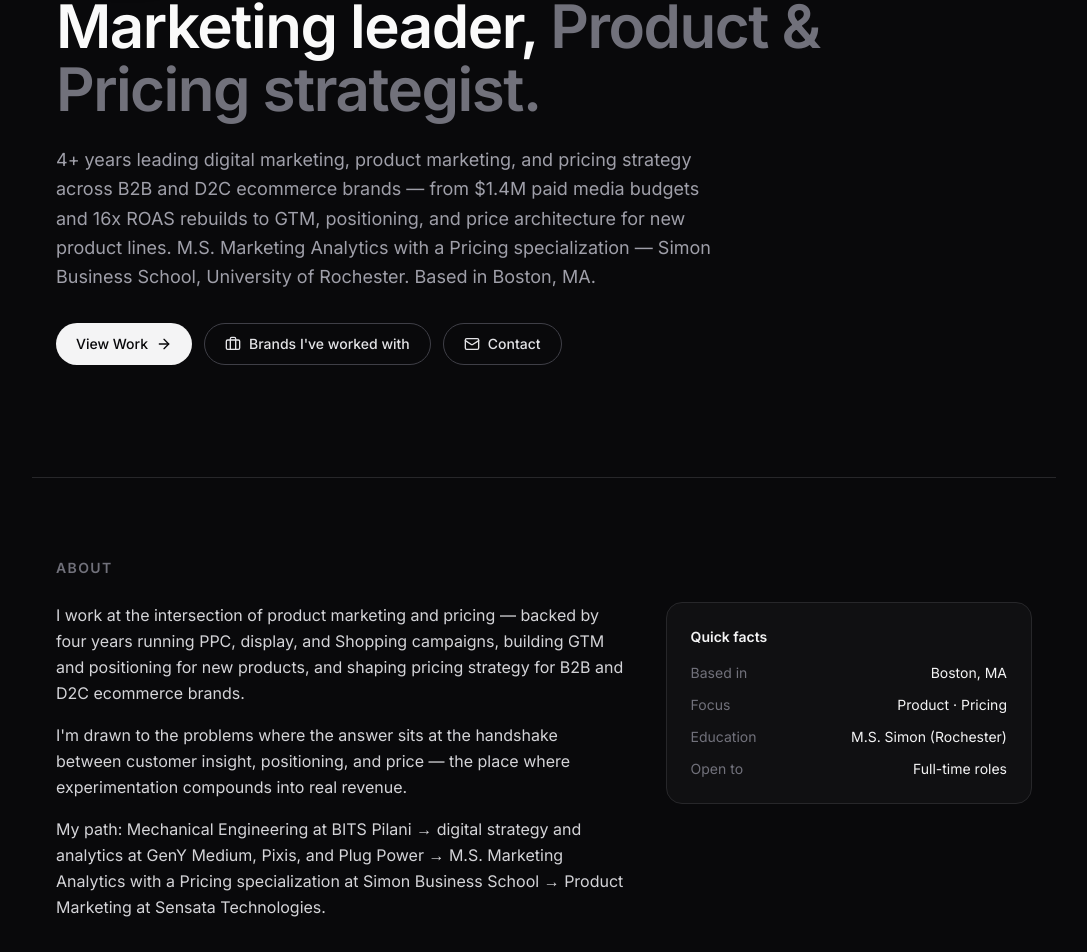
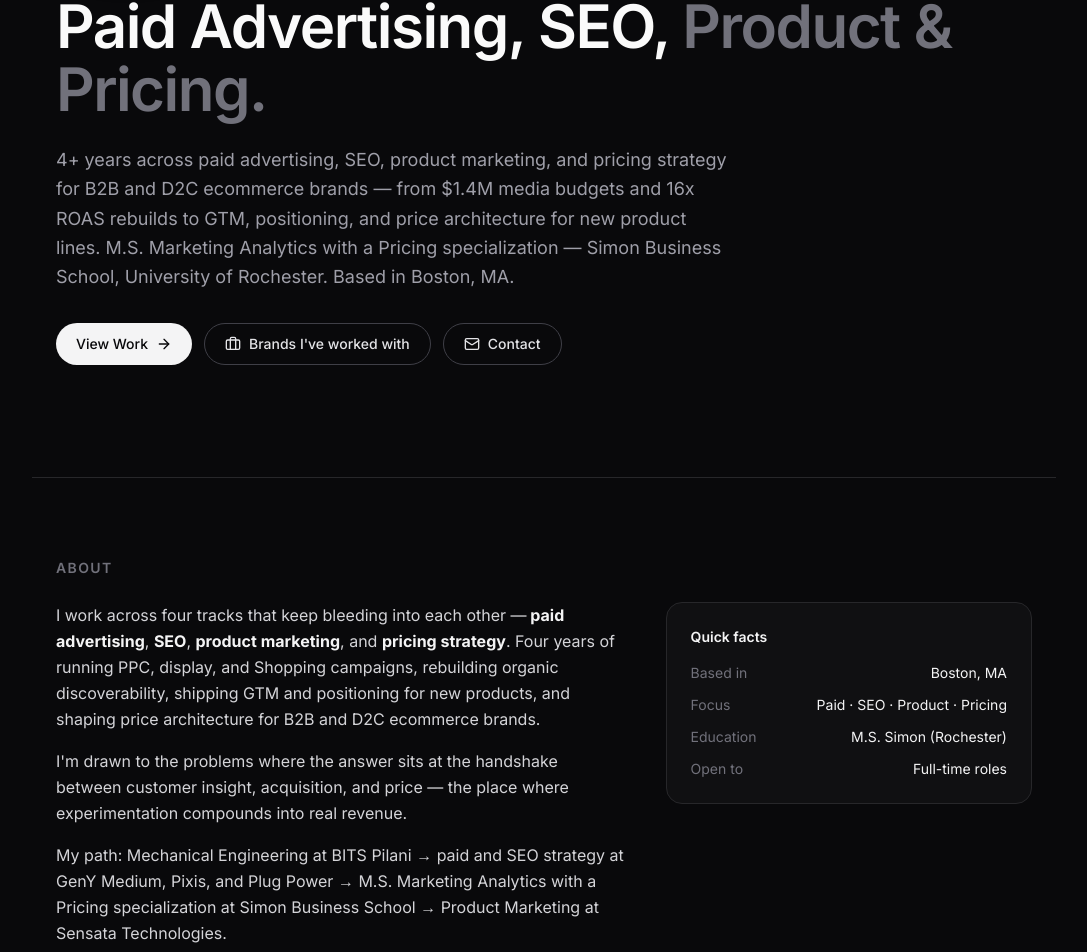
Before and after one commit to arokhith1998/adhi-portfolio, a Next.js app: page / in a window 1280 px wide. Shown: the part 380-1332 px from the top of the page, without its empty margins (96-1183 px from the left). Built offline with nearby package versions, Linux system fonts and the light colour scheme.

Commit message:
Reposition: Paid Advertising, SEO, Product, Pricing

```diff
--- a/src/components/About.tsx
+++ b/src/components/About.tsx
@@ -7,21 +7,26 @@
       <div className="mt-6 grid md:grid-cols-5 gap-10">
         <div className="md:col-span-3 space-y-4 text-zinc-300 leading-relaxed">
           <p>
-            I work at the intersection of product marketing and pricing —
-            backed by four years running PPC, display, and Shopping campaigns,
-            building GTM and positioning for new products, and shaping pricing
-            strategy for B2B and D2C ecommerce brands.
+            I work across four tracks that keep bleeding into each other —
+            <strong className="text-zinc-100"> paid advertising</strong>,{" "}
+            <strong className="text-zinc-100">SEO</strong>,{" "}
+            <strong className="text-zinc-100">product marketing</strong>, and{" "}
+            <strong className="text-zinc-100">pricing strategy</strong>. Four
+            years of running PPC, display, and Shopping campaigns, rebuilding
+            organic discoverability, shipping GTM and positioning for new
+            products, and shaping price architecture for B2B and D2C ecommerce
+            brands.
           </p>
           <p>
             I&apos;m drawn to the problems where the answer sits at the
-            handshake between customer insight, positioning, and price — the
+            handshake between customer insight, acquisition, and price — the
             place where experimentation compounds into real revenue.
           </p>
           <p>
-            My path: Mechanical Engineering at BITS Pilani → digital strategy
-            and analytics at GenY Medium, Pixis, and Plug Power → M.S.
-            Marketing Analytics with a Pricing specialization at Simon Business
-            School → Product Marketing at Sensata Technologies.
+            My path: Mechanical Engineering at BITS Pilani → paid and SEO
+            strategy at GenY Medium, Pixis, and Plug Power → M.S. Marketing
+            Analytics with a Pricing specialization at Simon Business School →
+            Product Marketing at Sensata Technologies.
           </p>
         </div>
         <div className="md:col-span-2">
@@ -34,7 +39,7 @@
               </div>
               <div className="flex justify-between">
                 <dt className="text-zinc-500">Focus</dt>
-                <dd className="text-zinc-100">Product · Pricing</dd>
+                <dd className="text-zinc-100">Paid · SEO · Product · Pricing</dd>
               </div>
               <div className="flex justify-between">
                 <dt className="text-zinc-500">Education</dt>
--- a/src/components/Contact.tsx
+++ b/src/components/Contact.tsx
@@ -47,8 +47,8 @@
             Let&apos;s build something measurable.
           </h3>
           <p className="mt-4 text-zinc-400 leading-relaxed">
-            I&apos;m open to full-time roles in Product Marketing, Pricing
-            Strategy, and Digital Marketing. The fastest way to reach me is
+            I&apos;m open to full-time roles in Paid Advertising, SEO, Product
+            Marketing, and Pricing Strategy. The fastest way to reach me is
             email — or drop a note in the form.
           </p>
 
--- a/src/components/Hero.tsx
+++ b/src/components/Hero.tsx
@@ -30,15 +30,13 @@
           Hi, I&apos;m Adhithya —
         </p>
         <h1 className="mt-3 text-4xl sm:text-6xl font-semibold tracking-tight leading-[1.05] max-w-4xl text-zinc-50">
-          Marketing leader,{" "}
-          <span className="text-zinc-500">
-            Product & Pricing strategist.
-          </span>
+          Paid Advertising, SEO,{" "}
+          <span className="text-zinc-500">Product & Pricing.</span>
         </h1>
         <p className="mt-6 max-w-2xl text-lg text-zinc-400 leading-relaxed">
-          4+ years leading digital marketing, product marketing, and pricing
-          strategy across B2B and D2C ecommerce brands — from $1.4M paid media
-          budgets and 16x ROAS rebuilds to GTM, positioning, and price
+          4+ years across paid advertising, SEO, product marketing, and
+          pricing strategy for B2B and D2C ecommerce brands — from $1.4M
+          media budgets and 16x ROAS rebuilds to GTM, positioning, and price
           architecture for new product lines. M.S. Marketing Analytics with a
           Pricing specialization — Simon Business School, University of
           Rochester. Based in Boston, MA.
```
